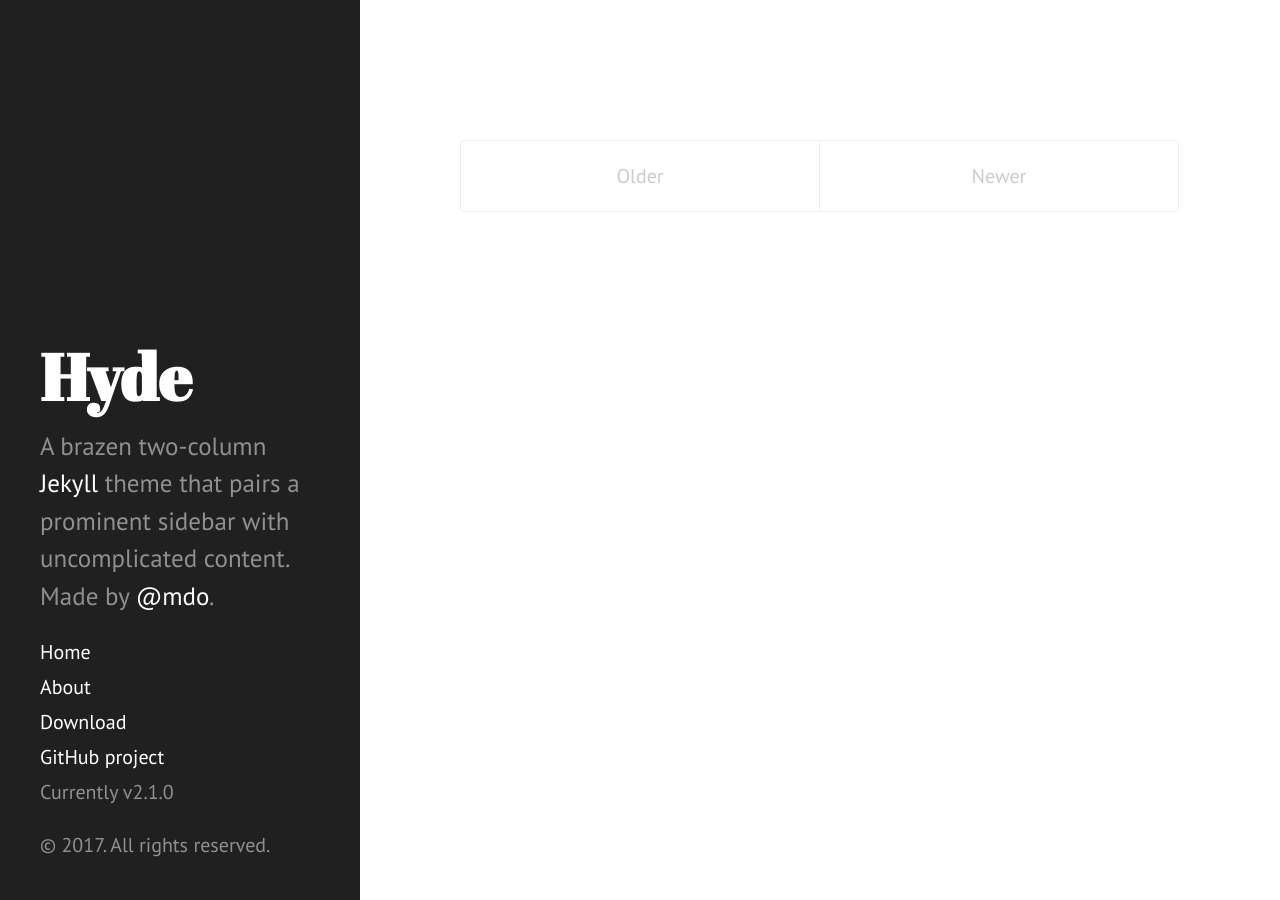
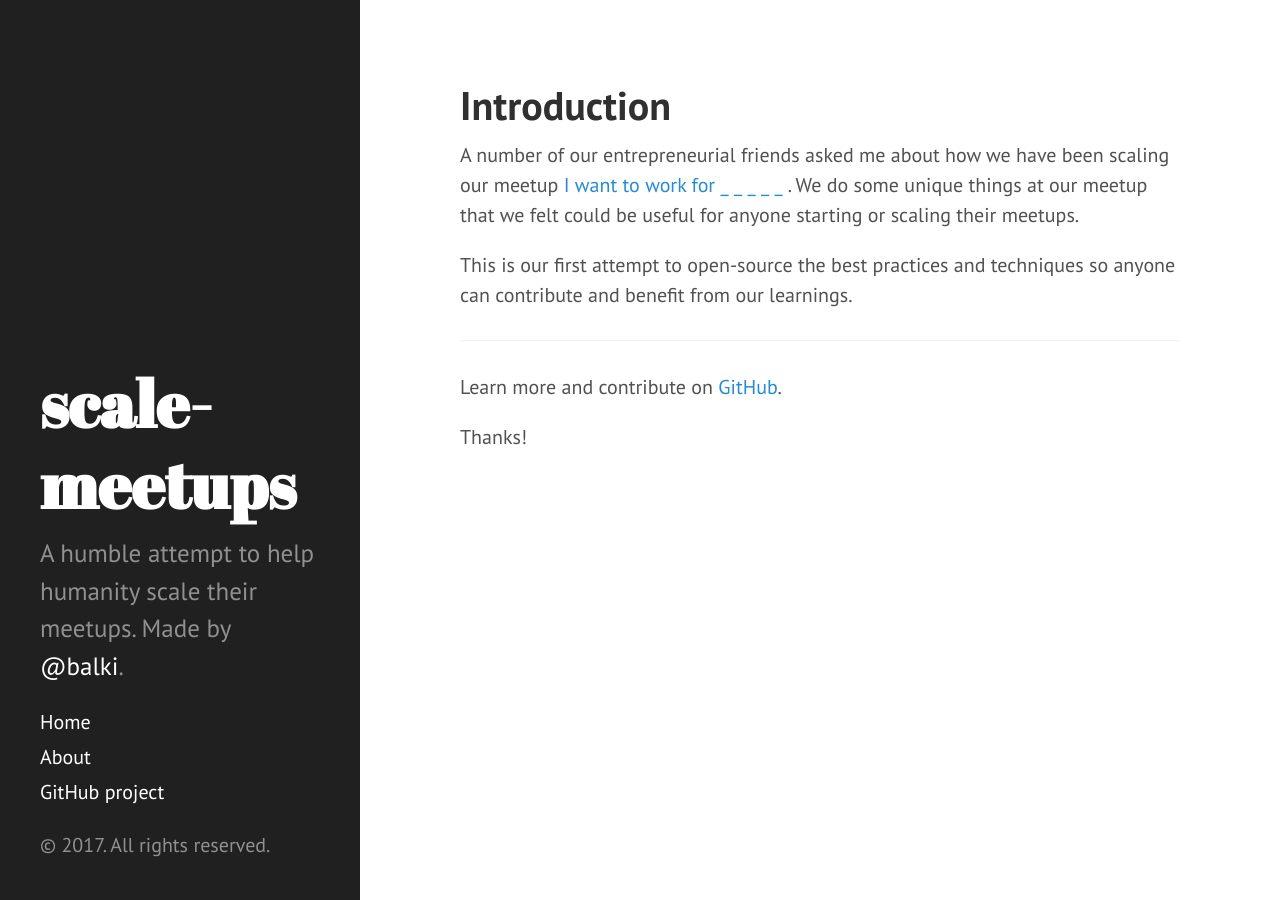
Before and after one commit to balki-server/scale-meetups, a Jekyll site: the page built from index.html, in a window 1280 px wide. Built offline with Jekyll 4.4.1, drawn with Linux system fonts in a browser that asks for light colours; Markdown is read by kramdown in place of the engine named in the settings; the list of posts is cut into pages by our own code.

Commit message:
Add / update most pages on the site

```diff
--- a/_config.yml
+++ b/_config.yml
@@ -9,9 +9,10 @@
 permalink:        pretty
 
 # Setup
-title:            Hyde
-tagline:          'A Jekyll theme'
-description:      'A brazen two-column <a href="http://jekyllrb.com" target="_blank">Jekyll</a> theme that pairs a prominent sidebar with uncomplicated content. Made by <a href="https://twitter.com/mdo" target="_blank">@mdo</a>.'
+title:            scale-meetups
+tagline:          ''
+description:      'A humble attempt to help humanity scale their meetups.
+                  Made by <a href="https://twitter.com/balki" target="_blank">@balki</a>.'
 baseurl:          /
 
 author:
--- a/_includes/sidebar.html
+++ b/_includes/sidebar.html
@@ -26,9 +26,7 @@
         {% endif %}
       {% endfor %}
 
-      <a class="sidebar-nav-item" href="{{ site.github.repo }}/archive/v{{ site.version }}.zip">Download</a>
-      <a class="sidebar-nav-item" href="{{ site.github.repo }}">GitHub project</a>
-      <span class="sidebar-nav-item">Currently v{{ site.version }}</span>
+      <a class="sidebar-nav-item" href="https://github.com/balki-server/scale-meetups">GitHub project</a>
     </nav>
 
     <p>&copy; {{ site.time | date: '%Y' }}. All rights reserved.</p>
--- a/_layouts/post.html
+++ b/_layouts/post.html
@@ -4,7 +4,6 @@
 
 <div class="post">
   <h1 class="post-title">{{ page.title }}</h1>
-  <span class="post-date">{{ page.date | date_to_string }}</span>
   {{ content }}
 </div>
 
@@ -16,7 +15,6 @@
         <h3>
           <a href="{{ post.url }}">
             {{ post.title }}
-            <small>{{ post.date | date_to_string }}</small>
           </a>
         </h3>
       </li>
--- /dev/null
+++ b/_posts/2016-02-12-introduction.md
@@ -0,0 +1,17 @@
+---
+layout: post
+title: Introduction
+---
+
+A number of our entrepreneurial friends asked me about how we have been scaling our
+meetup [I want to work for _ _ _ _ _ ](http://www.balki.io/meetup).  We do some unique
+things at our meetup that we felt could be useful for anyone starting or scaling
+their meetups.
+
+This is our first attempt to open-source the best practices and techniques so anyone
+can contribute and benefit from our learnings.
+
+-----
+Learn more and contribute on [GitHub](https://github.com/balki-server/scale-meetups).
+
+Thanks!
--- a/about.md
+++ b/about.md
@@ -3,28 +3,14 @@
 title: About
 ---
 
-<p class="message">
-  Hey there! This page is included as an example. Feel free to customize it for your own use upon downloading. Carry on!
-</p>
+We started our [meetup group](http://www.balki.io/meetup) just 2 years ago in December 2014.  The meetup group grew rapidly in that 2 years reaching ~1500 by February 2017.
+In the spirit of the true startup we constantly experimented not just with the structure,
+but everything else including food, marketing, structure, location etc.
 
-In the novel, *The Strange Case of Dr. Jeykll and Mr. Hyde*, Mr. Poole is Dr. Jekyll's virtuous and loyal butler. Similarly, Poole is an upstanding and effective butler that helps you build Jekyll themes. It's made by [@mdo](https://twitter.com/mdo).
+There are several meetups including our own in Portland that we love and model from:
 
-There are currently two themes built on Poole:
+* [I want to work for _ _ _ _ _ _](http://www.balki.io/meetup)
+* [PADNUG](https://www.meetup.com/PADNUG/)
+* [FutureTalks](https://www.meetup.com/New-Relic-FutureTalks-PDX/)
 
-* [Hyde](http://hyde.getpoole.com)
-* [Lanyon](http://lanyon.getpoole.com)
-
-Learn more and contribute on [GitHub](https://github.com/poole).
-
-## Setup
-
-Some fun facts about the setup of this project include:
-
-* Built for [Jekyll](http://jekyllrb.com)
-* Developed on GitHub and hosted for free on [GitHub Pages](https://pages.github.com)
-* Coded with [Sublime Text 2](http://sublimetext.com), an amazing code editor
-* Designed and developed while listening to music like [Blood Bros Trilogy](https://soundcloud.com/maddecent/sets/blood-bros-series)
-
-Have questions or suggestions? Feel free to [open an issue on GitHub](https://github.com/poole/issues/new) or [ask me on Twitter](https://twitter.com/mdo).
-
-Thanks for reading!
+Learn more and contribute on [GitHub](https://github.com/balki-server/scale-meetups).
--- a/index.html
+++ b/index.html
@@ -12,26 +12,7 @@
       </a>
     </h1>
 
-    <span class="post-date">{{ post.date | date_to_string }}</span>
-
     {{ post.content }}
   </div>
   {% endfor %}
 </div>
-
-<div class="pagination">
-  {% if paginator.next_page %}
-    <a class="pagination-item older" href="{{ site.baseurl }}page{{paginator.next_page}}">Older</a>
-  {% else %}
-    <span class="pagination-item older">Older</span>
-  {% endif %}
-  {% if paginator.previous_page %}
-    {% if paginator.page == 2 %}
-      <a class="pagination-item newer" href="{{ site.baseurl }}">Newer</a>
-    {% else %}
-      <a class="pagination-item newer" href="{{ site.baseurl }}page{{paginator.previous_page}}">Newer</a>
-    {% endif %}
-  {% else %}
-    <span class="pagination-item newer">Newer</span>
-  {% endif %}
-</div>
```
Also changed, not shown: README.md, 1 other file.
